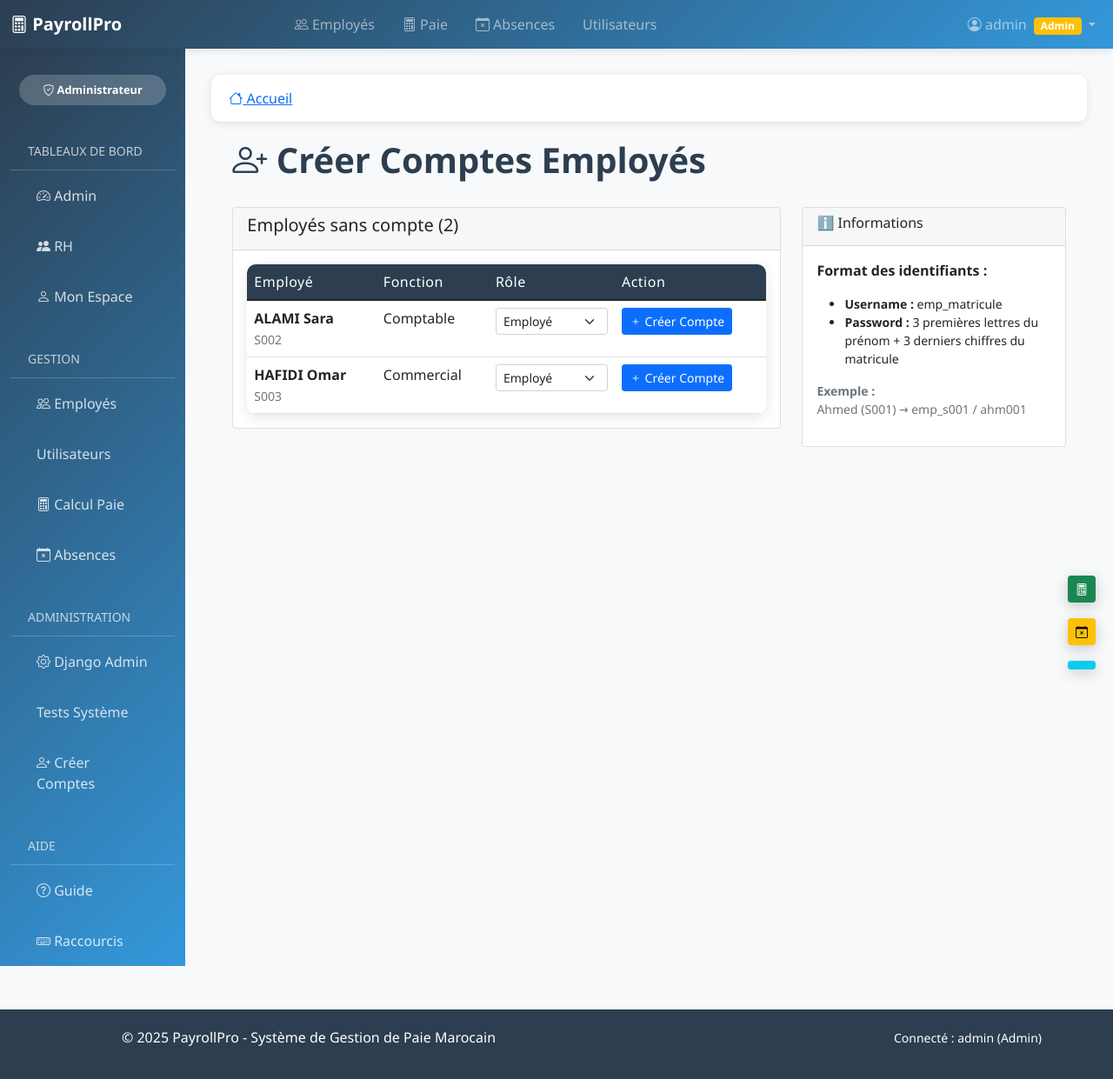
After one commit to Hassanmhk7777/payrollpro-django, a Django app: page /creer-comptes/ in a window 1280 px wide. The commit adds this page. Shown: the whole page at 87% size. Run offline with Django 5.2, Linux system fonts and the light colour scheme; a user stored in the database is signed in; data comes from the database, SQL or seed files in the repository; both versions use the stored data as it was after the commit.

Commit message:
Ajout système authentification

```diff
--- a/paie/admin.py
+++ b/paie/admin.py
@@ -1,5 +1,6 @@
 from django.contrib import admin
 from .models import Employe, ParametrePaie, ElementPaie, Absence, BulletinPaie
+from .models import ProfilUtilisateur
 
 
 @admin.register(Employe)
@@ -326,3 +327,7 @@ class BulletinPaieAdmin(admin.ModelAdmin):
 admin.site.site_header = "Administration Système de Paie"
 admin.site.site_title = "Paie Admin"
 admin.site.index_title = "Gestion de la Paie - Tableau de bord"
+
+@admin.register(ProfilUtilisateur)
+class ProfilUtilisateurAdmin(admin.ModelAdmin):
+    list_display = ['user', 'role', 'actif', 'date_creation']
--- a/paie/models.py
+++ b/paie/models.py
@@ -261,3 +261,23 @@ class BulletinPaie(models.Model):
             'Juillet', 'Août', 'Septembre', 'Octobre', 'Novembre', 'Décembre'
         ]
         return f"{mois_noms[self.mois]} {self.annee}"
+class ProfilUtilisateur(models.Model):
+    """Profil étendu pour l'authentification multi-rôles"""
+    ROLES = [
+        ('ADMIN', 'Administrateur'),
+        ('RH', 'Ressources Humaines'),
+        ('EMPLOYE', 'Employé')
+    ]
+
+    user = models.OneToOneField(User, on_delete=models.CASCADE)
+    employe = models.OneToOneField('Employe', on_delete=models.CASCADE, null=True, blank=True)
+    role = models.CharField(max_length=10, choices=ROLES, default='EMPLOYE')
+    actif = models.BooleanField(default=True)
+    date_creation = models.DateTimeField(auto_now_add=True)
+
+    class Meta:
+        verbose_name = "Profil Utilisateur"
+        verbose_name_plural = "Profils Utilisateurs"
+
+    def __str__(self):
+        return f"{self.user.username} ({self.get_role_display()})"
--- a/paie/templates/paie/base.html
+++ b/paie/templates/paie/base.html
@@ -401,7 +401,12 @@
                             <i class="bi bi-flask"></i> Tests Système
                         </a>
                         {% endif %}
-
+                         <!-- Ajoutez ce lien dans la sidebar pour les admins -->
+                        {% if user.is_superuser %}
+                         <a class="nav-link" href="{% url 'paie:creer_comptes' %}">
+                            <i class="bi bi-person-plus"></i> Créer Comptes
+                         </a>
+                        {% endif %}
                         <!-- AIDE -->
                         <div class="nav-section-title">
                             <small class="text-light opacity-75">AIDE</small>
--- /dev/null
+++ b/paie/templates/paie/creer_comptes.html
@@ -0,0 +1,101 @@
+{% extends 'paie/base.html' %}
+
+{% block title %}Créer Comptes - PayrollPro{% endblock %}
+
+{% block content %}
+<div class="container-fluid">
+    <div class="row">
+        <div class="col-12">
+            <h1 class="page-title">
+                <i class="bi bi-person-plus"></i> Créer Comptes Employés
+            </h1>
+        </div>
+    </div>
+
+    <!-- Messages -->
+    {% if messages %}
+        {% for message in messages %}
+            <div class="alert alert-{% if message.tags == 'error' %}danger{% else %}success{% endif %}">
+                {{ message }}
+            </div>
+        {% endfor %}
+    {% endif %}
+
+    <!-- Formulaire -->
+    <div class="row">
+        <div class="col-md-8">
+            <div class="card">
+                <div class="card-header">
+                    <h5>Employés sans compte ({{ employes_sans_compte.count }})</h5>
+                </div>
+                <div class="card-body">
+                    {% if employes_sans_compte %}
+                        <form method="post">
+                            {% csrf_token %}
+                            <div class="table-responsive">
+                                <table class="table">
+                                    <thead>
+                                        <tr>
+                                            <th>Employé</th>
+                                            <th>Fonction</th>
+                                            <th>Rôle</th>
+                                            <th>Action</th>
+                                        </tr>
+                                    </thead>
+                                    <tbody>
+                                        {% for employe in employes_sans_compte %}
+                                        <tr>
+                                            <td>
+                                                <strong>{{ employe.nom_complet }}</strong><br>
+                                                <small class="text-muted">{{ employe.matricule }}</small>
+                                            </td>
+                                            <td>{{ employe.fonction }}</td>
+                                            <td>
+                                                <select name="role" class="form-select form-select-sm">
+                                                    <option value="EMPLOYE">Employé</option>
+                                                    <option value="RH">RH</option>
+                                                    <option value="ADMIN">Admin</option>
+                                                </select>
+                                            </td>
+                                            <td>
+                                                <button type="submit" name="employe_id" value="{{ employe.id }}"
+                                                        class="btn btn-primary btn-sm">
+                                                    <i class="bi bi-plus"></i> Créer Compte
+                                                </button>
+                                            </td>
+                                        </tr>
+                                        {% endfor %}
+                                    </tbody>
+                                </table>
+                            </div>
+                        </form>
+                    {% else %}
+                        <div class="alert alert-info">
+                            <i class="bi bi-info-circle"></i> Tous les employés ont déjà un compte utilisateur.
+                        </div>
+                    {% endif %}
+                </div>
+            </div>
+        </div>
+
+        <div class="col-md-4">
+            <div class="card">
+                <div class="card-header">
+                    <h6>ℹ️ Informations</h6>
+                </div>
+                <div class="card-body">
+                    <p><strong>Format des identifiants :</strong></p>
+                    <ul class="small">
+                        <li><strong>Username :</strong> emp_matricule</li>
+                        <li><strong>Password :</strong> 3 premières lettres du prénom + 3 derniers chiffres du matricule</li>
+                    </ul>
+                    <p class="small text-muted">
+                        <strong>Exemple :</strong><br>
+                        Ahmed (S001) → emp_s001 / ahm001
+                    </p>
+                </div>
+            </div>
+        </div>
+    </div>
+</div>
+{% endblock %}
--- a/paie/urls.py
+++ b/paie/urls.py
@@ -43,4 +43,6 @@ urlpatterns = [
 
     # Déconnexion
     path('deconnexion/', views.deconnexion_vue, name='deconnexion'),
+    path('connexion/', views.connexion_personnalisee, name='connexion_personnalisee'),
+    path('creer-comptes/', views.creer_compte_employe, name='creer_comptes'),
 ]
--- a/paie/views.py
+++ b/paie/views.py
@@ -7,11 +7,13 @@ from django.utils import timezone
 from datetime import datetime
 from django.contrib.auth import logout
 from django.shortcuts import redirect
-
+from django.contrib.auth import authenticate, login
+from django.contrib import messages
 # Imports locaux
 from .models import Employe, ParametrePaie, ElementPaie, Absence, BulletinPaie
 from .user_management import GestionnaireUtilisateurs, obtenir_role_utilisateur
-
+from django.contrib.auth.decorators import login_required
+from django.contrib.auth.models import User
 
 def accueil(request):
     """Page d'accueil avec redirection intelligente selon le rôle"""
@@ -43,7 +45,83 @@ def accueil(request):
 
     return render(request, 'paie/accueil.html', context)
 
+def connexion_personnalisee(request):
+    """Connexion avec redirection selon le rôle"""
+    if request.method == 'POST':
+        username = request.POST.get('username')
+        password = request.POST.get('password')
 
+        user = authenticate(request, username=username, password=password)
+        if user is not None:
+            login(request, user)
+
+            # Redirection selon le rôle
+            try:
+                profil = user.profilutilisateur
+                if profil.role == 'ADMIN':
+                    return redirect('paie:dashboard_admin')
+                elif profil.role == 'RH':
+                    return redirect('paie:dashboard_rh')
+                else:
+                    return redirect('paie:dashboard_employe')
+            except:
+                # Si pas de profil, redirection par défaut
+                return redirect('paie:accueil')
+        else:
+            messages.error(request, 'Nom d\'utilisateur ou mot de passe incorrect')
+
+    return render(request, 'paie/connexion_simple.html')
+@login_required
+def creer_compte_employe(request):
+    """Interface simple pour créer des comptes employés"""
+    # Vérifier que c'est un admin
+    if not request.user.is_superuser:
+        messages.error(request, 'Accès non autorisé')
+        return redirect('paie:accueil')
+
+    # Employés sans compte utilisateur
+    employes_sans_compte = Employe.objects.filter(
+        profilutilisateur__isnull=True,
+        actif=True
+    )
+
+    if request.method == 'POST':
+        employe_id = request.POST.get('employe_id')
+        role = request.POST.get('role', 'EMPLOYE')
+
+        try:
+            employe = Employe.objects.get(id=employe_id)
+
+            # Générer nom d'utilisateur et mot de passe simple
+            username = f"emp_{employe.matricule.lower()}"
+            password = f"{employe.prenom[:3].lower()}{employe.matricule[-3:]}"
+
+            # Créer l'utilisateur Django
+            user = User.objects.create_user(
+                username=username,
+                password=password,
+                first_name=employe.prenom,
+                last_name=employe.nom,
+                email=employe.email
+            )
+
+            # Créer le profil
+            from .models import ProfilUtilisateur
+            ProfilUtilisateur.objects.create(
+                user=user,
+                employe=employe,
+                role=role
+            )
+
+            messages.success(request, f'Compte créé pour {employe.nom_complet()} - Username: {username} - Password: {password}')
+
+        except Exception as e:
+            messages.error(request, f'Erreur: {str(e)}')
+
+    context = {
+        'employes_sans_compte': employes_sans_compte
+    }
+    return render(request, 'paie/creer_comptes.html', context)
 @login_required
 def dashboard_admin(request):
     """Dashboard pour les administrateurs"""
```
Also changed, not shown: paie/templates/paie/connexion_simple.html (added, +42 -0 lines), db.sqlite3, paie/migrations/0004_add_profil_utilisateur.py (added).
